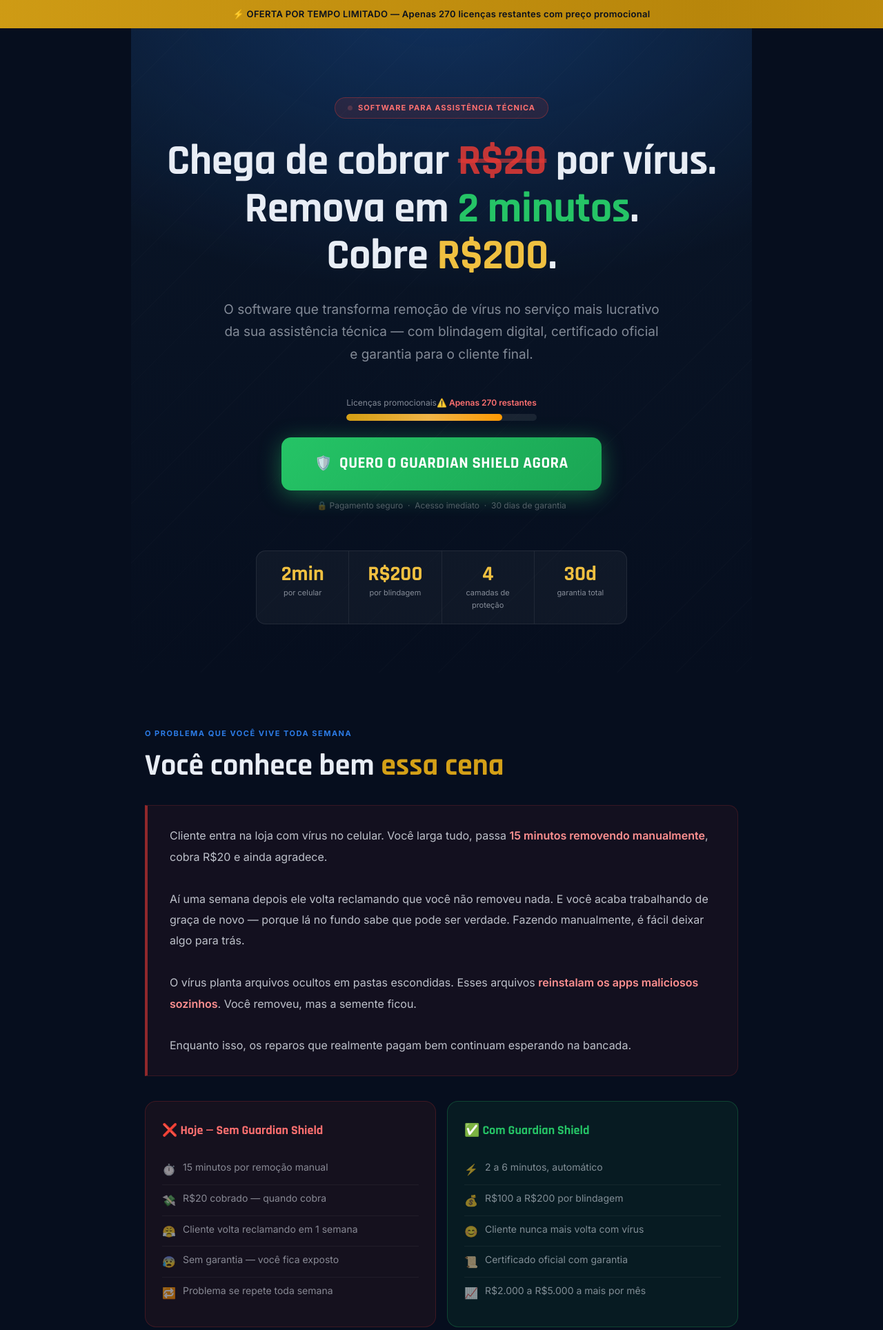
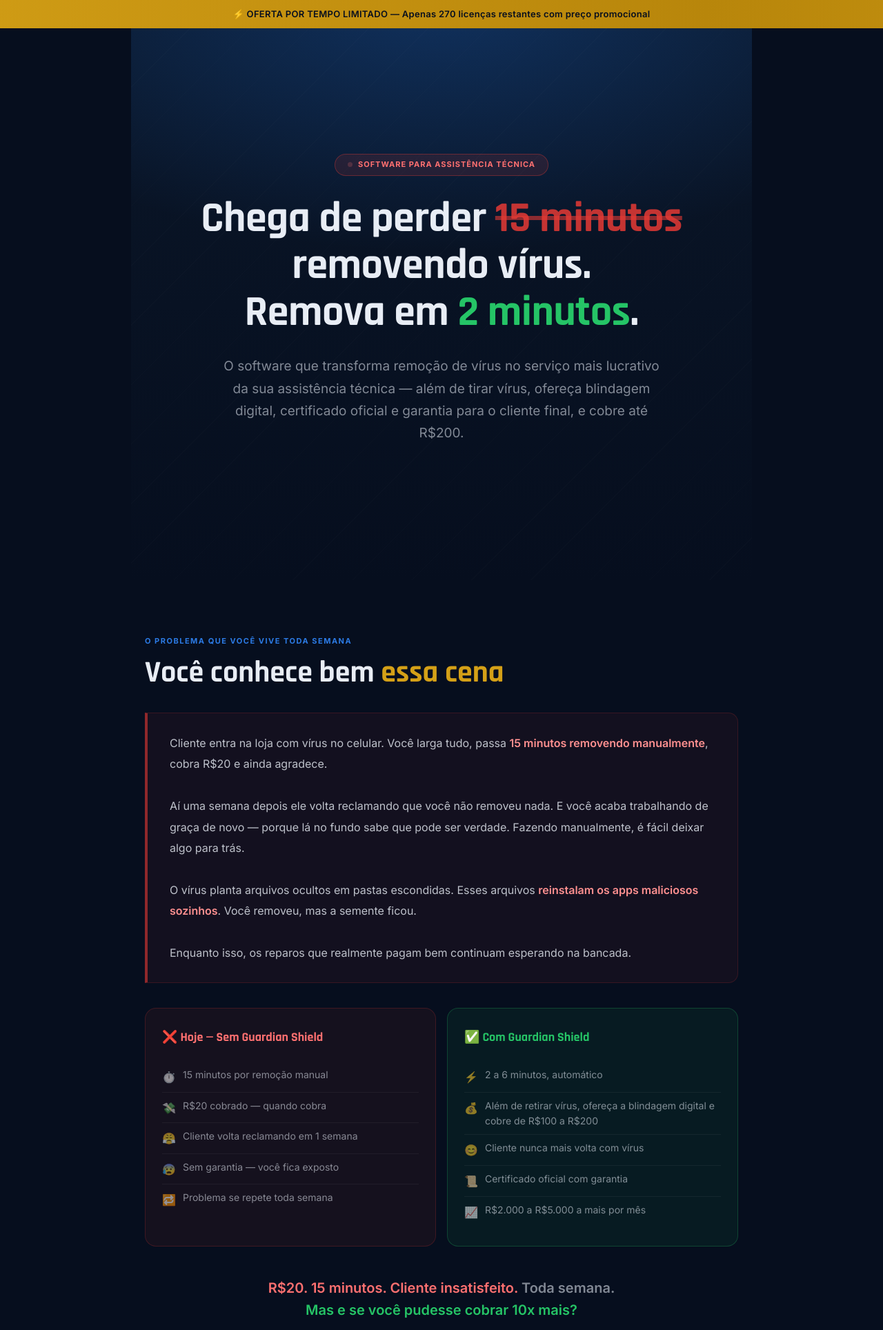
Before and after one commit to guardian-shield/guardian-shield, a Python web app: template templates/vendas5.html in a window 1280 px wide. Shown: the top 1928 px of the page at 69% size. Run offline with Jinja, Linux system fonts and the light colour scheme; the template is opened without the code that fills it, so the values that code supplies are empty; some libraries are stand-ins or nearby versions.

Commit message:
fix: vendas5 — hero simplificado, remove sticky bar e labels desnecessários
- Novo headline: "Chega de perder 15 minutos removendo vírus"
- Sub: destaca blindagem e R$200 cobrado do cliente
- Remove barra de escassez, CTA e stats do hero (vai direto ao conteúdo)
- Remove sec-label "A solução" e título "A Oferta"
- Remove sticky bar (garantia no canto superior)
- Atualiza item comparativo "Com Guardian Shield" sobre preço

Co-Authored-By: Claude Sonnet 4.6 <noreply@anthropic.com>

```diff
--- a/templates/vendas5.html
+++ b/templates/vendas5.html
@@ -3,7 +3,7 @@
 <head>
 <meta charset="UTF-8">
 <meta name="viewport" content="width=device-width, initial-scale=1.0">
-<title>Guardian Shield — Chega de cobrar R$20 por vírus</title>
+<title>Guardian Shield — Chega de perder 15 minutos removendo vírus</title>
 <script>
   !function(f,b,e,v,n,t,s){if(f.fbq)return;n=f.fbq=function(){n.callMethod?
   n.callMethod.apply(n,arguments):n.queue.push(arguments)};if(!f._fbq)f._fbq=n;
@@ -479,59 +479,18 @@ h2 .red   { color: #ff7070; }
 <!-- URGÊNCIA -->
 <div id="urgBar">⚡ OFERTA POR TEMPO LIMITADO — Apenas 270 licenças restantes com preço promocional</div>
 
-<!-- STICKY BAR -->
-<div id="stickyBar">
-  <span class="sticky-txt">Guardian Shield — Licença Anual R$297,00</span>
-  <a href="/pagar?plano=anual" class="btn-sticky">→ GARANTIR AGORA</a>
-</div>
-
 <!-- ═══════════════════════════════════════════ HERO -->
 <section id="hero">
   <div class="hero-badge"><span class="dot"></span> Software para assistência técnica</div>
 
   <h1>
-    Chega de cobrar <span class="risco">R$20</span> por vírus.<br>
-    Remova em <span class="verde">2 minutos</span>.<br>
-    Cobre <span class="gold">R$200</span>.
+    Chega de perder <span class="risco">15 minutos</span> removendo vírus.<br>
+    Remova em <span class="verde">2 minutos</span>.
   </h1>
 
   <p class="hero-sub">
-    O software que transforma remoção de vírus no serviço mais lucrativo da sua assistência técnica — com blindagem digital, certificado oficial e garantia para o cliente final.
+    O software que transforma remoção de vírus no serviço mais lucrativo da sua assistência técnica — além de tirar vírus, ofereça blindagem digital, certificado oficial e garantia para o cliente final, e cobre até R$200.
   </p>
-
-  <!-- Barra de escassez -->
-  <div class="escassez-wrap">
-    <div class="escassez-label">
-      <span>Licenças promocionais</span>
-      <span>⚠️ Apenas 270 restantes</span>
-    </div>
-    <div class="barra-bg"><div class="barra-fill"></div></div>
-  </div>
-
-  <a href="/pagar?plano=anual" class="btn-hero">
-    <span class="btn-hero-icon">🛡️</span>
-    QUERO O GUARDIAN SHIELD AGORA
-  </a>
-  <p class="hero-trust">🔒 Pagamento seguro &nbsp;·&nbsp; Acesso imediato &nbsp;·&nbsp; 30 dias de garantia</p>
-
-  <div class="stats-bar">
-    <div class="stat-item">
-      <div class="stat-num">2min</div>
-      <div class="stat-lbl">por celular</div>
-    </div>
-    <div class="stat-item">
-      <div class="stat-num">R$200</div>
-      <div class="stat-lbl">por blindagem</div>
-    </div>
-    <div class="stat-item">
-      <div class="stat-num">4</div>
-      <div class="stat-lbl">camadas de proteção</div>
-    </div>
-    <div class="stat-item">
-      <div class="stat-num">30d</div>
-      <div class="stat-lbl">garantia total</div>
-    </div>
-  </div>
 </section>
 
 <!-- ═══════════════════════════════════════════ DOR -->
@@ -558,7 +517,7 @@ h2 .red   { color: #ff7070; }
     <div class="comp-card comp-depois">
       <div class="comp-titulo">✅ Com Guardian Shield</div>
       <div class="comp-item"><span class="ic">⚡</span><span>2 a 6 minutos, automático</span></div>
-      <div class="comp-item"><span class="ic">💰</span><span>R$100 a R$200 por blindagem</span></div>
+      <div class="comp-item"><span class="ic">💰</span><span>Além de retirar vírus, ofereça a blindagem digital e cobre de R$100 a R$200</span></div>
       <div class="comp-item"><span class="ic">😊</span><span>Cliente nunca mais volta com vírus</span></div>
       <div class="comp-item"><span class="ic">📜</span><span>Certificado oficial com garantia</span></div>
       <div class="comp-item"><span class="ic">📈</span><span>R$2.000 a R$5.000 a mais por mês</span></div>
@@ -575,7 +534,6 @@ h2 .red   { color: #ff7070; }
 
 <!-- ═══════════════════════════════════════════ PRODUTO -->
 <section class="fade-up">
-  <div class="sec-label">A solução</div>
   <h2>Apresento o <span class="gold">Guardian Shield</span></h2>
   <p style="font-size:16px;color:var(--muted);max-width:680px;margin-bottom:40px">
     Um software de computador desenvolvido especificamente para técnicos de assistência técnica. Conecte o celular do cliente, 2 cliques, 2 minutos. O sistema localiza, analisa e deleta todos os apps e arquivos maliciosos — incluindo os ocultos e as sementes que reinstalam vírus dias depois.
@@ -818,8 +776,7 @@ h2 .red   { color: #ff7070; }
 
 <!-- ═══════════════════════════════════════════ OFERTA -->
 <section class="fade-up">
-  <div class="sec-label">Investimento</div>
-  <h2 style="text-align:center">💰 A <span class="gold">Oferta</span></h2>
+  <h2 style="text-align:center">💰 <span class="gold">Investimento</span></h2>
 
   <!-- Barra de escassez -->
   <div style="max-width:520px;margin:24px auto 32px">
@@ -923,11 +880,6 @@ h2 .red   { color: #ff7070; }
 </div>
 
 <script>
-// ── STICKY BAR
-window.addEventListener('scroll', () => {
-  document.getElementById('stickyBar').classList.toggle('visivel', window.scrollY > 500);
-});
-
 // ── FADE UP
 const observer = new IntersectionObserver(entries => {
   entries.forEach(e => { if (e.isIntersecting) { e.target.classList.add('visible'); observer.unobserve(e.target); } });
```
